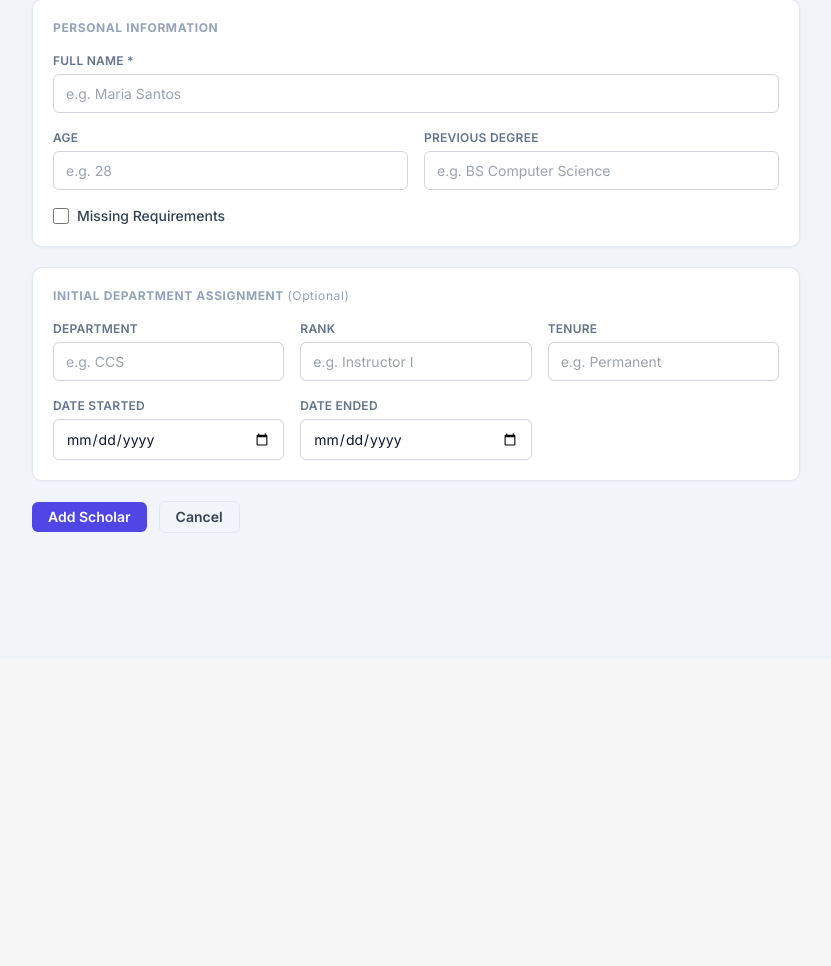
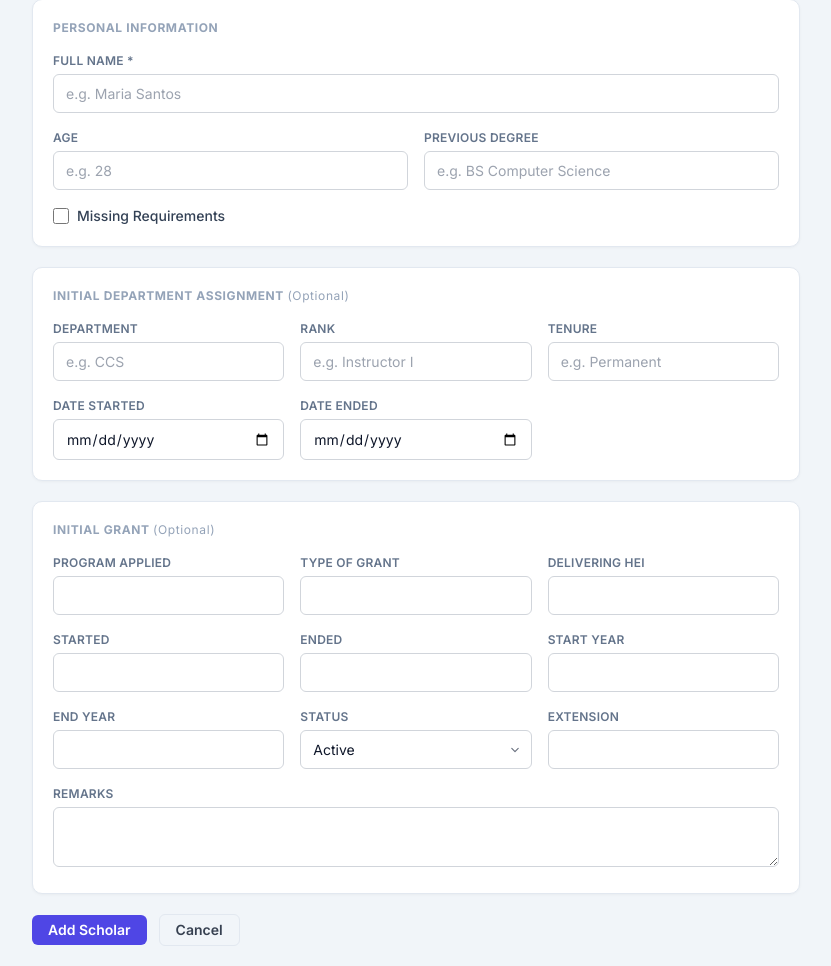
Before and after one commit to sebas011/ScholarDesk, a FastAPI app: template app/templates/scholar_new.html in a window 1280 px wide. Shown: the part 141-1107 px from the top of the page, without its empty margins (224-1055 px from the left). Before the commit the page ends 674 px from the top, so only its background shows below. Run offline with FastAPI, Linux system fonts and the light colour scheme; the template is opened without the code that fills it, so the values that code supplies are empty; some libraries are stand-ins or nearby versions.

Commit message:
Expand scholar creation workflow

```diff
--- a/app/routers/scholars.py
+++ b/app/routers/scholars.py
@@ -314,7 +314,7 @@ def create_scholar_page(
             status_code=400,
         )
 
-    return RedirectResponse(url=f"/scholars/{scholar.id}", status_code=303)
+    return RedirectResponse(url="/dashboard", status_code=303)
 
 
 @router.get("/scholars/{scholar_id}", response_class=HTMLResponse)
--- a/app/templates/scholar_new.html
+++ b/app/templates/scholar_new.html
@@ -64,6 +64,34 @@
             </div>
         </div>
 
+        <div class="card p-5">
+            <h4 class="text-xs font-bold text-slate-400 uppercase tracking-wider mb-4">
+                Initial Grant <span class="text-slate-400 font-normal normal-case">(Optional)</span>
+            </h4>
+        <div class="grid grid-cols-3 gap-4">
+        <div><label class="form-label">Program Applied</label><input name="program_applied" class="form-input"></div>
+        <div><label class="form-label">Type of Grant</label><input name="type_of_grant" class="form-input"></div>
+        <div><label class="form-label">Delivering HEI</label><input name="delivering_hei" class="form-input"></div>
+        <div><label class="form-label">Started</label><input name="grant_date_started" class="form-input"></div>
+        <div><label class="form-label">Ended</label><input name="grant_date_ended" class="form-input"></div>
+        <div><label class="form-label">Start Year</label><input name="start_year" type="number" class="form-input"></div>
+        <div><label class="form-label">End Year</label><input name="end_year" type="number" class="form-input"></div>
+        <div>
+            <label class="form-label">Status</label>
+            <select name="grant_status" class="form-input form-select">
+                <option>Active</option>
+                <option>Completed</option>
+                <option>Cancelled</option>
+                <option>Pending</option>
+                <option>On Hold</option>
+                <option>Withdrawn</option>
+            </select>
+        </div>
+        <div><label class="form-label">Extension</label><input name="extension" class="form-input"></div>
+        <div class="col-span-3"><label class="form-label">Remarks</label><textarea name="remarks" rows="2" class="form-input"></textarea></div>
+        </div>
+        </div>
+
         <div class="flex items-center gap-3">
             <button type="submit" class="btn btn-primary">
                 <span class="btn-spinner"></span>
```
Also changed, not shown: app/templates/partials/scholar_detail.html (+13 -14 lines).
